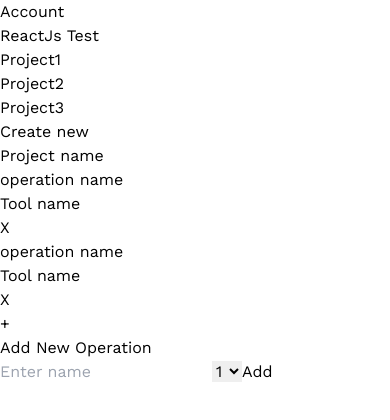
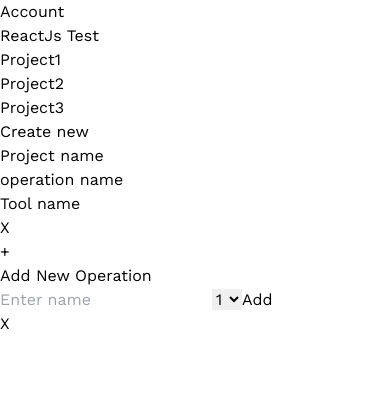
Before and after one commit to toakshh/zimension, a React (Vite) app: page / in a window 390 px wide. Shown: the top 420 px of the page. Built offline with nearby package versions, Linux system fonts and the light colour scheme.

Commit message:
minor ui changes for responsive design

```diff
--- a/src/components/Body.tsx
+++ b/src/components/Body.tsx
@@ -1,10 +1,9 @@
-import React from "react";
 import Menu from "./Menu";
 import Sidebar from "./Sidebar";
 import Main from "./Main";
 const Body = () => {
   return (
-    <div className="flex lg:flex-row flex-col h-screen">
+    <div className="flex lg:flex-row flex-col min-h-screen">
       <Menu />
       <Main />
       <Sidebar />
--- a/src/components/Main.tsx
+++ b/src/components/Main.tsx
@@ -2,13 +2,20 @@
 
 const Main = () => {
   return (
-    <main className="bg-gray-400 lg:w-[55%] w-full p-10 flex flex-col justify-center items-center gap-10">
+    <main className="bg-gray-400 lg:w-[55%] w-full p-10 flex flex-col justify-center items-center gap-10  overflow-scroll md:min-h-screen h-full">
       {/* project name */}
       <div className="px-10 py-4 bg-white rounded-lg font-medium text-xl">
         Project name
       </div>
       {/* operation section */}
-      <div className="flex sm:flex-row flex-col justify-center items-center sm:gap-10 gap-2  px-3 py-2 w-full border-b border-gray-500">
+      {Array(1)
+        .fill(0)
+        .map((e, i) => {
+          return (
+            <div
+              key={e + i}
+              className="flex sm:flex-row flex-col justify-center items-center sm:gap-10 gap-2  px-3 py-2 w-full border-b border-gray-500 "
+            >
               <div className="border-2 border-red-800 bg-red-200 text-red-900 p-3 rounded-xl text-xl">
                 operation name
               </div>
@@ -19,17 +26,9 @@
                 X
               </button>
             </div>
-      <div className="flex sm:flex-row flex-col justify-center items-center sm:gap-10 gap-2  px-3 py-2 w-full border-b border-gray-500">
-        <div className="border-2 border-red-800 bg-red-200 text-red-900 p-3 rounded-xl text-xl">
-          operation name
-        </div>
-        <div className="bg-gray-700 text-white font-semibold p-4 rounded-md">
-          Tool name
-        </div>
-        <button className="bg-red-600 hover:shadow-lg px-4 py-2 text-lg font-semibold text-white  rounded-full">
-          X
-        </button>
-      </div>
+          );
+        })}
+
       {/* new operation section */}
       <button className="rounded-full shadow-2xl bg-white px-5 py-3 text-2xl hover:bg-slate-300 ">
         +
--- a/src/components/Menu.tsx
+++ b/src/components/Menu.tsx
@@ -2,9 +2,9 @@
 
 const Menu = () => {
   return (
-    <aside className="bg-blue-500 h-full lg:w-[25%] w-full rounded-xl flex flex-col justify-start items-center p-3 ">
+    <aside className="bg-blue-500 lg:w-[25%] w-full rounded-xl flex flex-col justify-start  items-center p-3 ">
       <h3 className="text-3xl font-extrabold text-white">ReactJs Test</h3>
-      <div className="flex flex-col justify-center items-center h-full w-fullborder-2 border-black overflow-auto ">
+      <div className="flex flex-col justify-start pt-10 items-center h-full w-full  overflow-auto ">
         <div className="flex flex-col gap-8 pb-12 min-h-max overflow-scroll scroll-smooth sm:mx-0 mx-4 scrollHide max-w-fit">
           {Array(3)
             .fill("a")
--- a/src/components/Sidebar.tsx
+++ b/src/components/Sidebar.tsx
@@ -2,8 +2,10 @@
 
 const Sidebar = () => {
   return (
-    <aside className="lg:w-[20%] w-full bg-gray-300 flex flex-col justify-center items-center p-5 gap-5">
+    <aside className="relative lg:w-[20%] w-full bg-gray-300 flex flex-col justify-start items-center p-5 gap-5">
+      {/* heading */}
       <h3 className="text-lg font-light">Add New Operation </h3>
+      {/* form part */}
       <form className="flex flex-col lg:w-full sm:w-[50%] w-full gap-4">
         <input
           type="text"
@@ -23,6 +25,10 @@
           Add
         </button>
       </form>
+      {/* closing button */}
+      <button className="bg-white px-4 py-2 rounded-full absolute lg:top-10 lg:-left-5  -top-5 left-5 hover:bg-red-400">
+        X
+      </button>
     </aside>
   );
 };
--- a/src/index.css
+++ b/src/index.css
@@ -10,6 +10,7 @@
 }
 body {
   font-family: "Work Sans", sans-serif;
+  overflow-x: hidden;
 }
 @layer utilities {
   .btn-danger {
```
Lines whose indentation alone changed are shown as unchanged.
